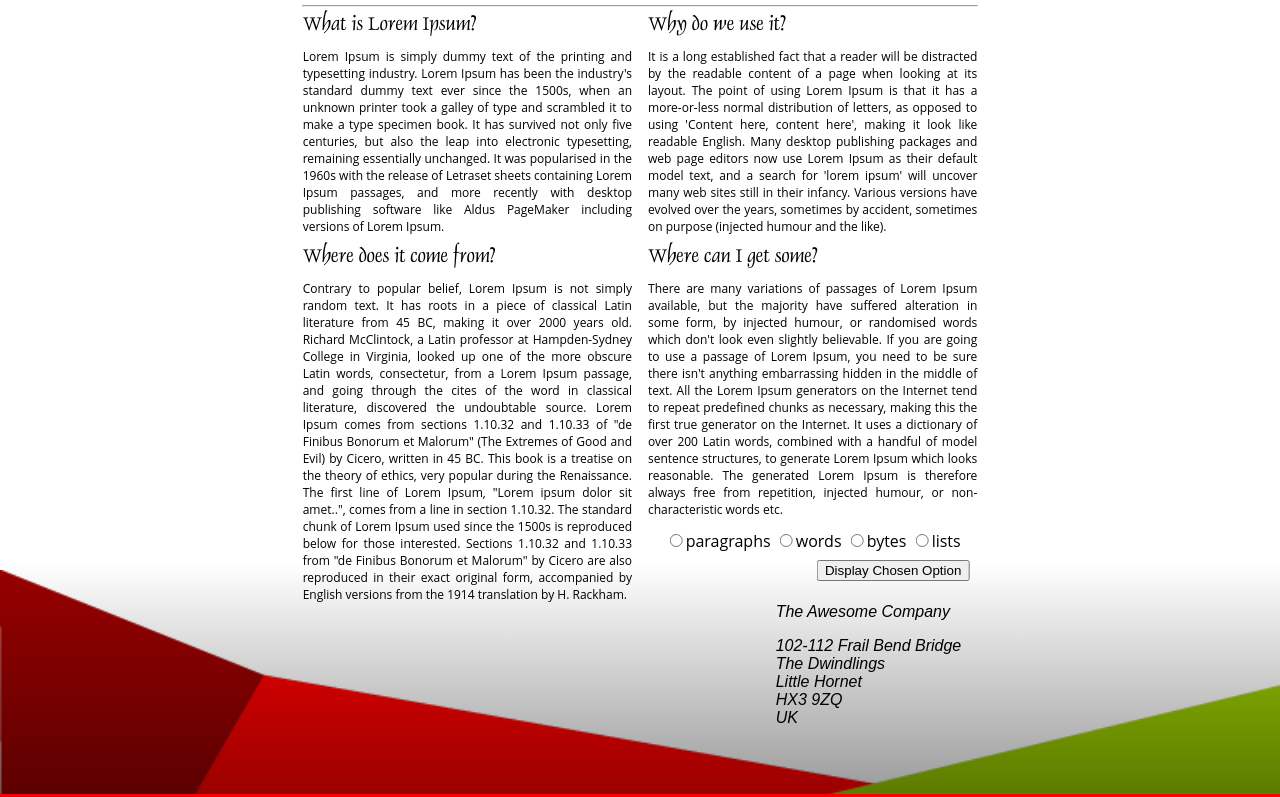
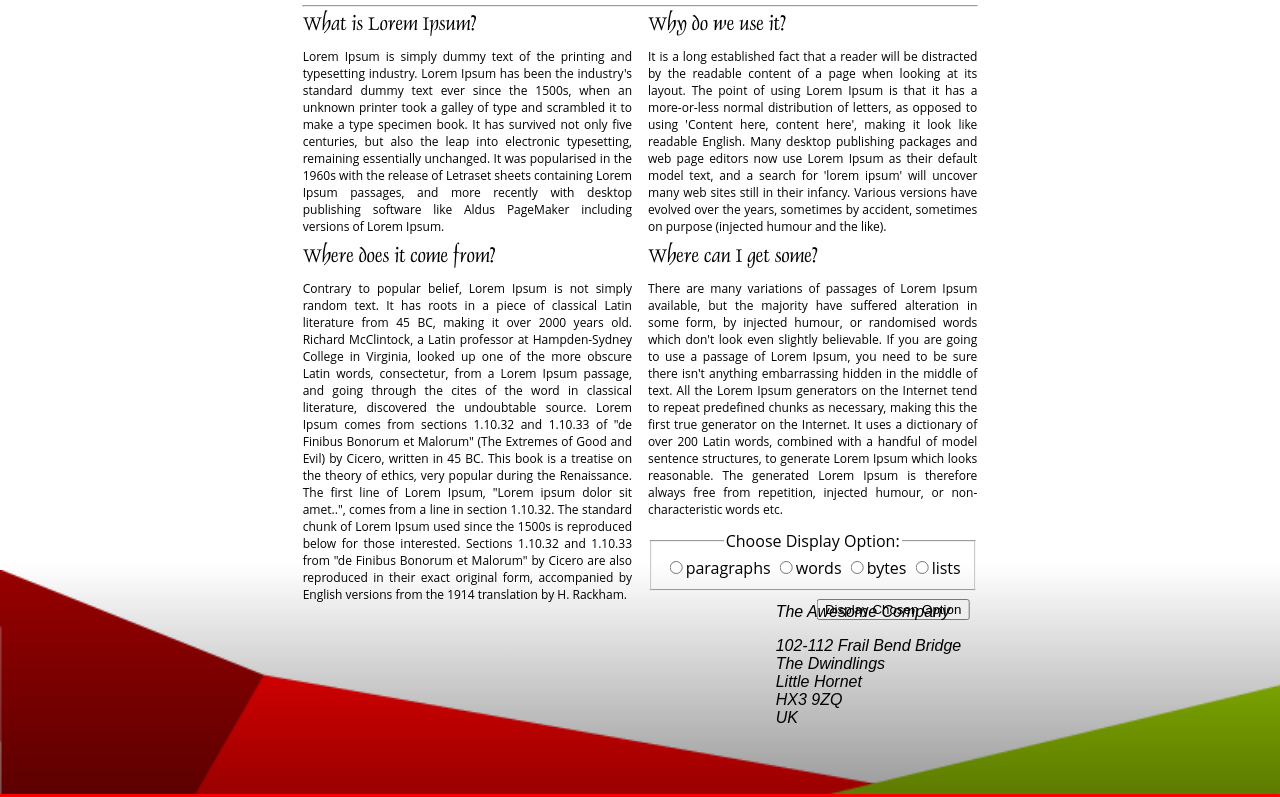
Before and after one commit to lucasberry12/Lab-M6.2---Lucas-Berry, a website: page index.html in a window 1280 px wide. Shown: the part 372-1169 px from the top of the page. Drawn offline with Linux system fonts and the light colour scheme.

Commit message:
Changed radio options to fieldset

```diff
--- a/css/style.css
+++ b/css/style.css
@@ -136,7 +136,7 @@
       display: flex;
       flex-direction: column;
 
-      .radio-options {
+      fieldset {
         text-align: center;
       }
 
--- a/index.html
+++ b/index.html
@@ -108,7 +108,8 @@
                 etc.
               </p>
               <div class="radio-section">
-                <div class="radio-options">
+                <fieldset>
+                  <legend>Choose Display Option:</legend>
                   <label
                     ><input
                       type="radio"
@@ -137,7 +138,7 @@
                       value="lists"
                     />lists</label
                   >
-                </div>
+                </fieldset>
                 <button onclick="radioAlert()">Display Chosen Option</button>
               </div>
             </div>
```
